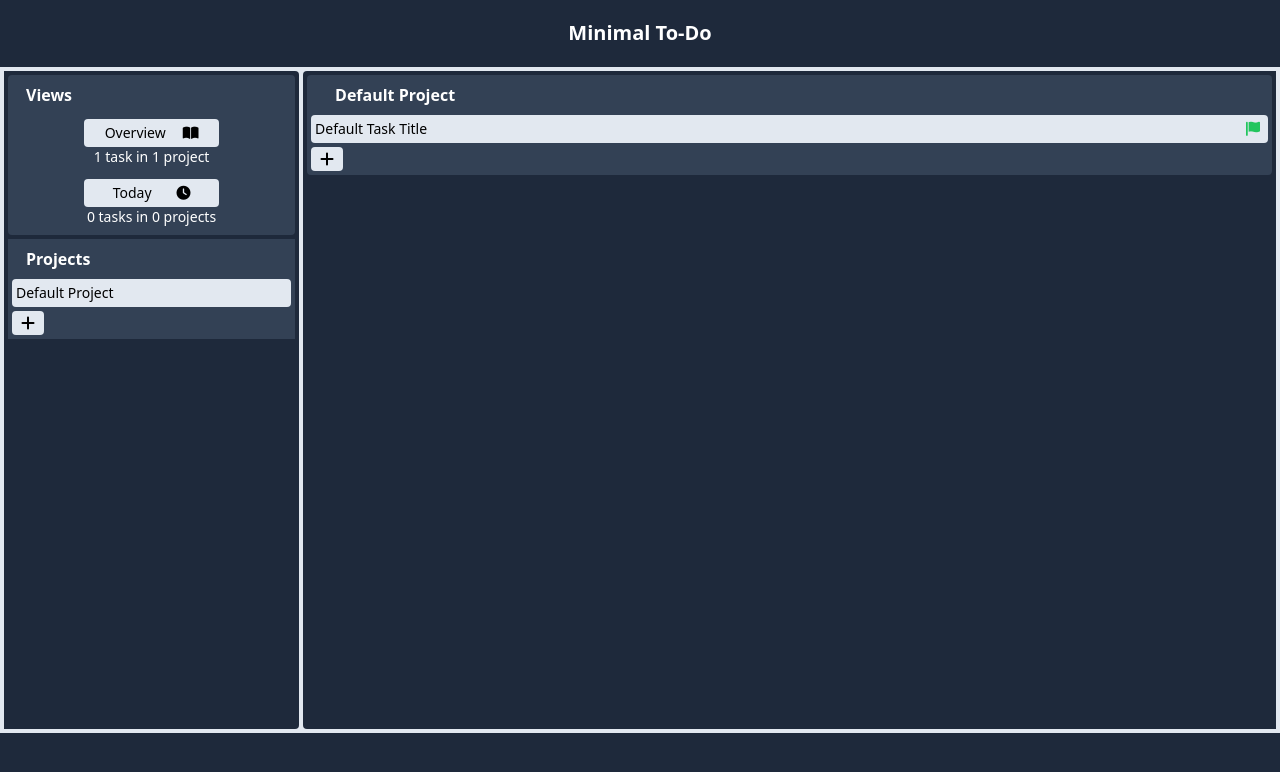
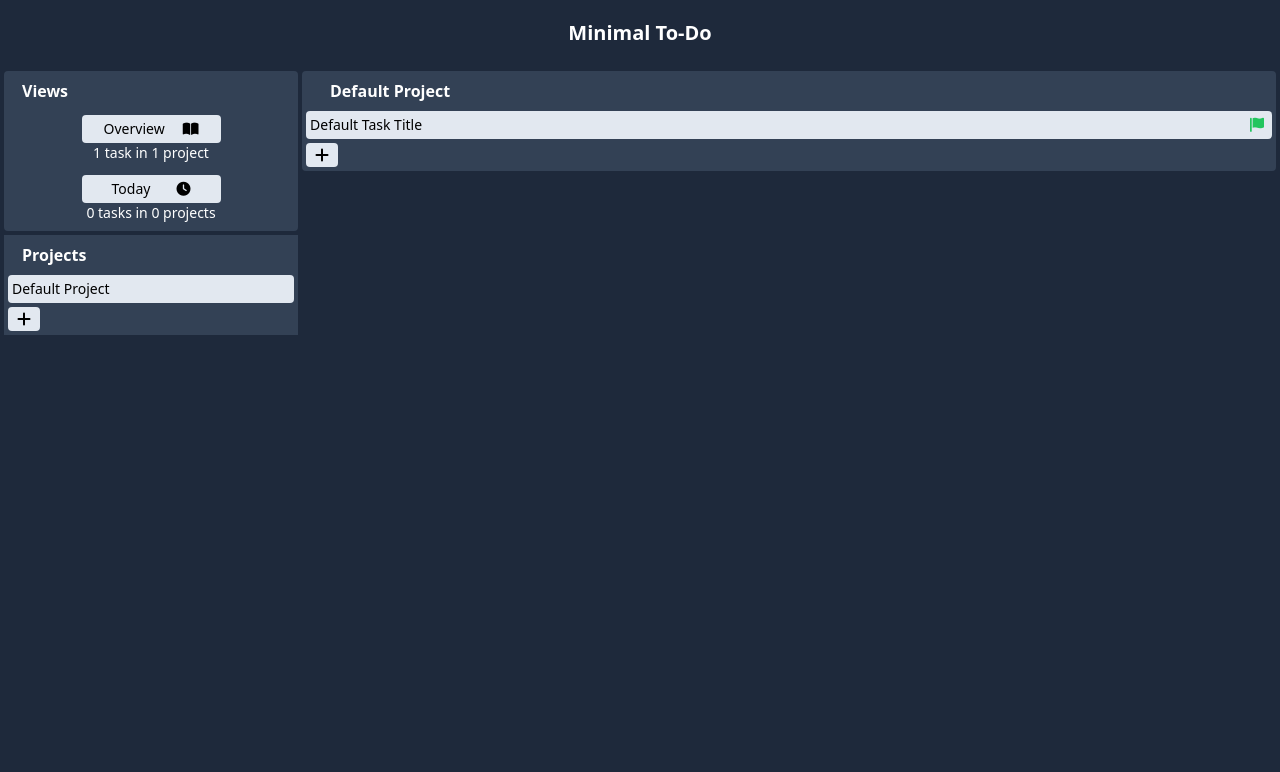
Before and after one commit to nekoLiav/to-do-list, a website built with webpack: page src/index.html in a window 1280 px wide. Built offline with nearby package versions, Linux system fonts and the light colour scheme.

Commit message:
miscellaneous fixes for outdated module references

```diff
--- a/src/helpers/checkEmptyTaskList.js
+++ b/src/helpers/checkEmptyTaskList.js
@@ -7,9 +7,11 @@ export default function checkEmptyTaskList(projectId) {
 
   const project = findProject(projectId);
 
-  if (project.tasks.length === 0) {
-    projectTasksList.classList.add('hidden');
-  } else {
-    projectTasksList.classList.remove('hidden');
+  if (projectTasksList !== null) {
+    if (project.tasks.length === 0) {
+      projectTasksList.classList.add('hidden');
+    } else {
+      projectTasksList.classList.remove('hidden');
+    }
   }
 }
--- a/src/helpers/createLocalStorage.js
+++ /dev/null
@@ -1,22 +0,0 @@
-export default function createLocalStorage() {
-  if (!localStorage.getItem('toDoList')) {
-    localStorage.setItem(
-      'toDoList',
-      JSON.stringify([
-        {
-          name: 'Default Project',
-          tasks: [
-            {
-              title: 'Default Task Title',
-              dueDate: '',
-              priority: 'low',
-              complete: false,
-              id: 420,
-            },
-          ],
-          id: 69,
-        },
-      ])
-    );
-  }
-}
--- a/src/helpers/retrieveLocalStorage.js
+++ /dev/null
@@ -1,10 +0,0 @@
-import { toDoList } from '../core/globals';
-
-export default function retrieveLocalStorage() {
-  if (localStorage.getItem('toDoList')) {
-    const localProjects = JSON.parse(localStorage.getItem('toDoList'));
-    localProjects.forEach((project) => {
-      toDoList.push(project);
-    });
-  }
-}
--- a/src/helpers/updateLocalStorage.js
+++ /dev/null
@@ -1,7 +0,0 @@
-import { toDoList } from '../core/globals';
-
-export default function updateLocalStorage() {
-  if (localStorage.getItem('toDoList')) {
-    localStorage.setItem('toDoList', JSON.stringify(toDoList));
-  }
-}
--- a/src/helpers/updateProject.js
+++ b/src/helpers/updateProject.js
@@ -1,6 +1,6 @@
 import checkEmptyTaskList from './checkEmptyTaskList';
 import populateSideInfo from './populateSideInfo';
-import updateLocalStorage from './updateLocalStorage';
+import updateLocalStorage from '../local-storage/updateLocalStorage';
 
 export default function updateProject(project) {
   const sideProjectName = document.querySelector(
--- a/src/helpers/updateTask.js
+++ b/src/helpers/updateTask.js
@@ -1,8 +1,9 @@
+import formatDate from './formatDate';
 import checkComplete from './checkComplete';
 import priorityColor from './priorityColor';
 import hideUnusedDate from './hideUnusedDate';
 import populateSideInfo from './populateSideInfo';
-import updateLocalStorage from './updateLocalStorage';
+import updateLocalStorage from '../local-storage/updateLocalStorage';
 
 export default function updateTask(project, task) {
   const taskTitle = document.querySelector(
@@ -13,7 +14,8 @@ export default function updateTask(project, task) {
   );
 
   taskTitle.textContent = task.title;
-  taskDueDate.value = task.dueDate;
+  taskDueDate.textContent = formatDate(task.dueDate, 'relative');
+  taskDueDate.setAttribute('data-date', task.dueDate);
 
   checkComplete(project.id, task.id);
   priorityColor(project.id, task.id);
--- a/src/index.html
+++ b/src/index.html
@@ -5,13 +5,12 @@
   <meta name="viewport" content="width=device-width, initial-scale=1.0">
 </head>
 
-<body class="flex flex-col w-full h-full bg-slate-200">
+<body class="flex flex-col w-full h-full bg-slate-800">
   <header class="flex items-center justify-center w-full h-20 bg-slate-800">
     <p class="text-xl font-bold text-white">Minimal To-Do</p>
   </header>
   <div class="flex flex-col h-full gap-1 p-1 sm:flex-row overflow-clip">
-    <div id="side"
-      class="flex max-h-[333px] sm:max-h-full flex-col rounded-r p-1 w-full min-w-[256px] sm:w-96 bg-slate-800">
+    <div id="side" class="flex max-h-[333px] sm:max-h-full flex-col w-full min-w-[256px] sm:w-96 bg-slate-800">
       <div id="side-views" class="flex flex-col items-center gap-1 p-1 rounded bg-slate-700">
         <p class="w-full p-1 ml-5 font-bold text-white">Views</p>
         <div class="flex flex-col items-center w-full p-1">
@@ -29,10 +28,10 @@
         <p class="w-full p-1 ml-5 font-bold text-white">Projects</p>
         <div id="side-project-anchor" class="flex flex-col w-full gap-1"></div>
         <button id="project-add-button"
-          class="flex items-center justify-center w-8 h-6 p-1 mr-auto rounded fa-solid fa-plus hover:bg-slate-100 active:bg-slate-300 bg-slate-200"></button>
+          class="flex items-center justify-center w-8 h-6 p-1 mr-auto rounded hover:bg-slate-100 active:bg-slate-300 bg-slate-200"></button>
       </div>
     </div>
-    <div id="main" class="w-full h-full p-1 rounded-l bg-slate-800">
+    <div id="main" class="w-full h-full bg-slate-800">
     </div>
   </div>
   </div>
--- a/src/index.js
+++ b/src/index.js
@@ -1,6 +1,6 @@
 import './tailwind.css';
-import createLocalStorage from './helpers/createLocalStorage';
-import retrieveLocalStorage from './helpers/retrieveLocalStorage';
+import createLocalStorage from './local-storage/createLocalStorage';
+import retrieveLocalStorage from './local-storage/retrieveLocalStorage';
 import populateStoredProjects from './helpers/populateStoredProjects';
 import populateOverview from './helpers/populateOverview';
 import populateSideInfo from './helpers/populateSideInfo';
--- a/src/ui/renderMainTask.js
+++ b/src/ui/renderMainTask.js
@@ -1,6 +1,6 @@
 import Element from '../factories/Element';
 import styles from './tailwind';
-import formatDates from '../helpers/formatDate';
+import formatDate from '../helpers/formatDate';
 import updateTask from '../helpers/updateTask';
 
 export default function renderMainTask(project, task) {
@@ -33,7 +33,7 @@ export default function renderMainTask(project, task) {
         'data-project-id': project.id,
         'data-date': task.dueDate,
       },
-      formatDates(task.dueDate, 'relative')
+      formatDate(task.dueDate, 'relative')
     ),
     Element('p', {
       class: styles.taskPriority,
```
